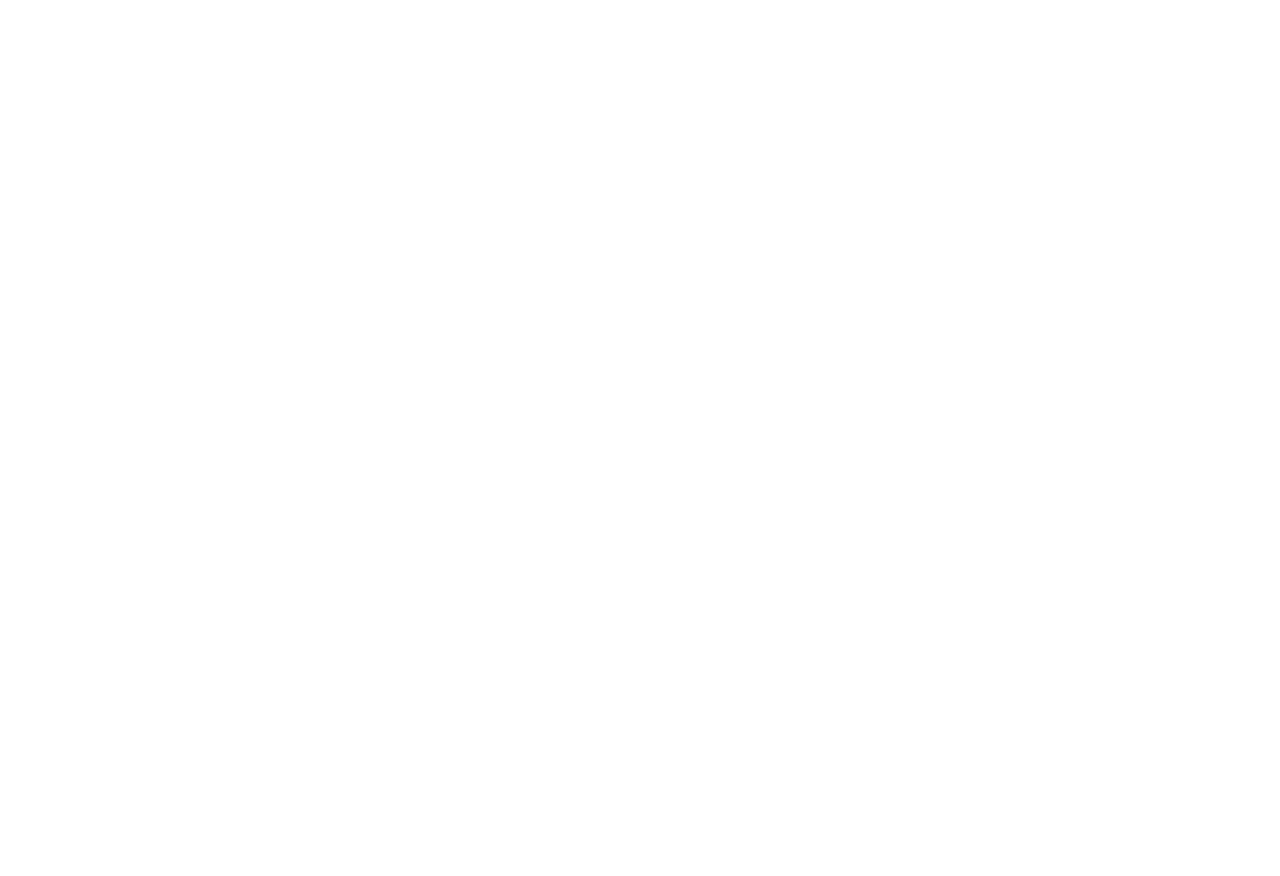
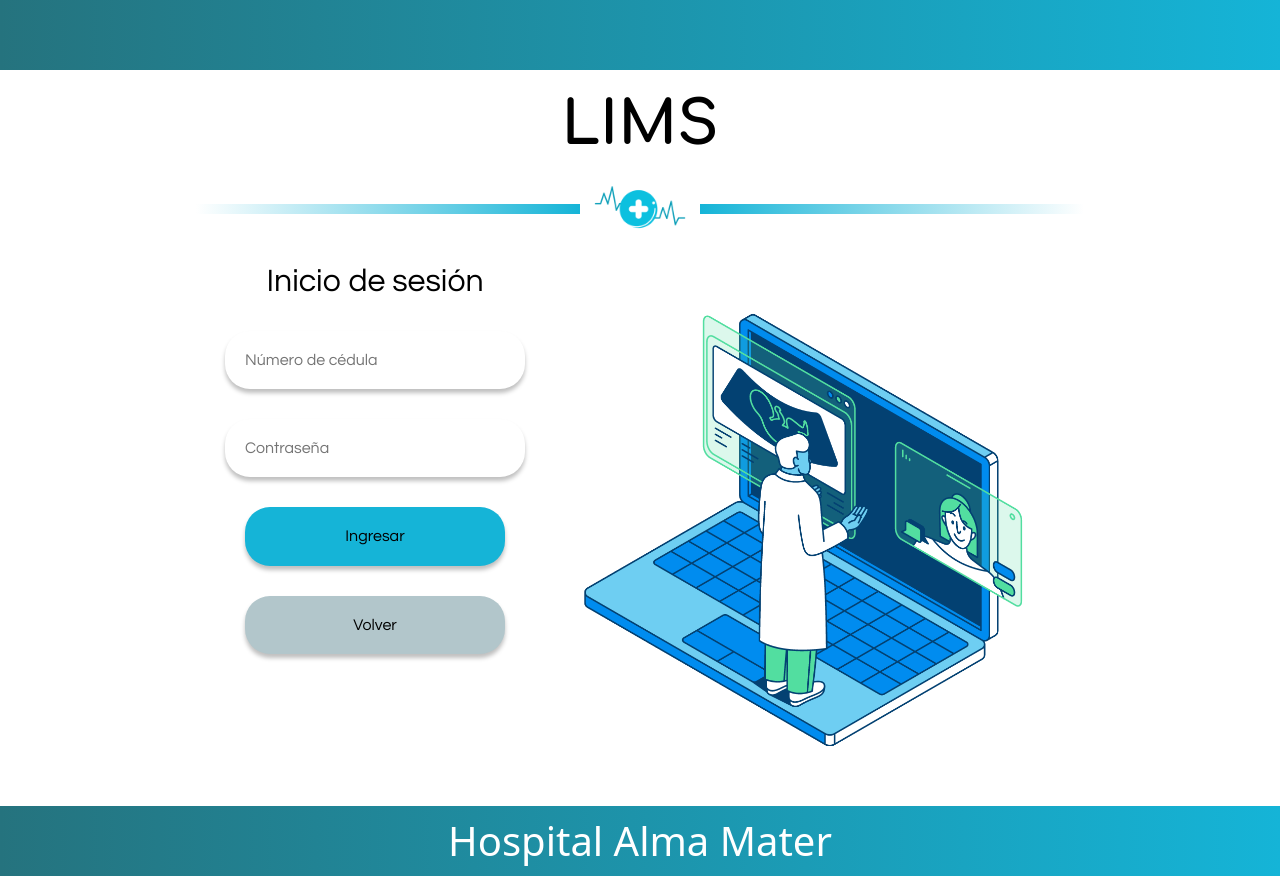
Before and after one commit to imEag/LIS-Web-App, a Vue app in the folder frontend/: page /especialista-login in a window 1280 px wide. Before the commit this address had no page. Before the commit the page ends 800 px from the top, so only its background shows below. Built offline with nearby package versions, Linux system fonts and the light colour scheme.

Commit message:
loginSpecialist-SelectSpecialist

```diff
--- a/frontend/src/assets/styles/buttons.scss
+++ b/frontend/src/assets/styles/buttons.scss
@@ -19,4 +19,8 @@
   &.btn-secondary {
     background-color: $pale-blue;
   }
+
+  &.btn-third {
+    background-color: #B8EAD8;
+  }
 }
--- a/frontend/src/router/index.js
+++ b/frontend/src/router/index.js
@@ -1,6 +1,8 @@
 import { createRouter, createWebHistory } from 'vue-router'
 import HomeView from '../views/HomeView.vue'
 import PatientLogin from '@/views/PatientLogin.vue'
+import SpecialistLogin from '@/views/SpecialistLogin.vue'
+import SpecialistSelect from '@/views/SpecialistSelect.vue'
 
 const router = createRouter({
   history: createWebHistory(import.meta.env.BASE_URL),
@@ -14,6 +16,16 @@ const router = createRouter({
       path: '/paciente-login',
       name: 'paciente login',
       component: PatientLogin
+    },
+    {
+      path: '/especialista-login',
+      name: 'especialista login',
+      component: SpecialistLogin
+    },
+    {
+      path: '/especialista-select',
+      name: 'especialista select',
+      component: SpecialistSelect
     }
   ]
 })
--- /dev/null
+++ b/frontend/src/views/SpecialistLogin.vue
@@ -0,0 +1,81 @@
+<script setup>
+import PageContainer from "@/components/PageContainer.vue";
+import imgSrc from '@/assets/images/image5_SpecialistLogin.png';
+</script>
+
+<template>
+  <PageContainer>
+    <div class="specialist-login">
+
+      <div class="menu">
+        <h1>Inicio de sesión</h1>
+        <input placeholder="Número de cédula" id="specialist-cedula" class="input specialist-cedula">
+        <input placeholder="Contraseña" id="specialist-password" class="input specialist-password">
+        <router-link to="/especialista-select">
+          <button class="btn btn-primary">Ingresar</button>
+        </router-link>
+        <router-link to="/">
+          <button class="btn btn-secondary">Volver</button>
+        </router-link>
+      </div>
+      <img :src="imgSrc" alt="">
+    </div>
+
+  </PageContainer>
+</template>
+
+<style lang="scss" scoped>
+@import "@/assets/styles/main.scss";
+@import "@/assets/styles/input.scss";
+
+.specialist-login {
+  display: flex;
+  justify-content: center;
+  align-items: flex-start;
+  flex-wrap: wrap;
+  gap: 30px;
+
+  @include respond-to('tablet') {
+  }
+
+  @include respond-to('desktop') {
+    flex-wrap: nowrap;
+  }
+
+  .menu {
+    width: 300px;
+    height: 400px;
+    display: flex;
+    flex-direction: column;
+    justify-content: center;
+    align-items: center;
+    font-family: $questrial;
+    gap: 30px;
+
+    h1 {
+      margin: 0;
+    }
+
+    .btn {
+      width: 260px;
+    }
+
+    .specialist-cedula,
+    .specialist-password {
+      width: 300px;
+    }
+  }
+
+  img {
+    width: 200px;
+
+    @include respond-to('tablet') {
+      width: 400px;
+    }
+
+    @include respond-to('desktop') {
+      width: 500px;
+    }
+  }
+}
+</style>
--- /dev/null
+++ b/frontend/src/views/SpecialistSelect.vue
@@ -0,0 +1,75 @@
+<script setup>
+import PageContainer from "@/components/PageContainer.vue";
+import phoneImgSrc from '@/assets/images/image4_SelectSpecialist.png';
+</script>
+
+<template>
+  <PageContainer>
+    <div class="especialista-select">
+      <img :src="phoneImgSrc" alt="">
+      <div class="menu">
+        <router-link to="/consulta">
+          <button class="btn btn-primary">Consulta</button>
+        </router-link>
+        <router-link to="/New-Pacient">
+          <button class="btn btn-third">Nuevo Paciente</button>
+        </router-link>
+        <router-link to="/especialista-login">
+          <button class="btn btn-secondary">Volver</button>
+        </router-link>
+      </div>
+    </div>
+  </PageContainer>
+</template>
+
+<style lang="scss" scoped>
+@import "@/assets/styles/main.scss";
+
+.especialista-select {
+  display: flex;
+  justify-content: center;
+  align-items: flex-start;
+  flex-wrap: wrap;
+  gap: 30px;
+
+  @include respond-to('tablet') {
+    align-items: center;
+  }
+
+  @include respond-to('desktop') {
+    flex-wrap: nowrap;
+  }
+
+  .menu {
+    width: 300px;
+    display: flex;
+    flex-direction: column;
+    justify-content: center;
+    align-items: center;
+    font-family: $questrial;
+    gap: 20px;
+    margin-top: auto;
+    margin-bottom: auto;
+
+    h1 {
+      margin: 0;
+    }
+
+    .btn {
+      width: 260px;
+    }
+  }
+
+  img {
+    width: 150px; // Reducido de 200px
+
+    @include respond-to('tablet') {
+      width: 300px; // Reducido de 500px
+    }
+
+    @include respond-to('desktop') {
+      width: 400px; // Reducido de 600px
+    }
+  }
+}
+</style>
```
Also changed, not shown: frontend/src/assets/images/image4_SelectSpecialist.png (added), frontend/src/assets/images/image5_SpecialistLogin.png (added), frontend/src/views/PatienResult.vue (added).
